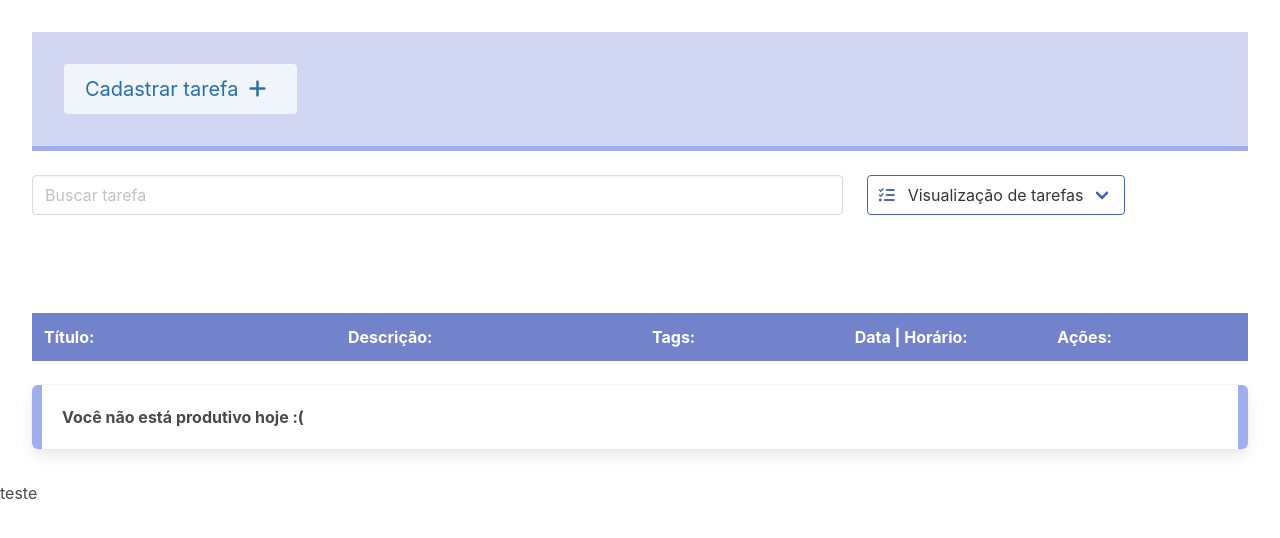
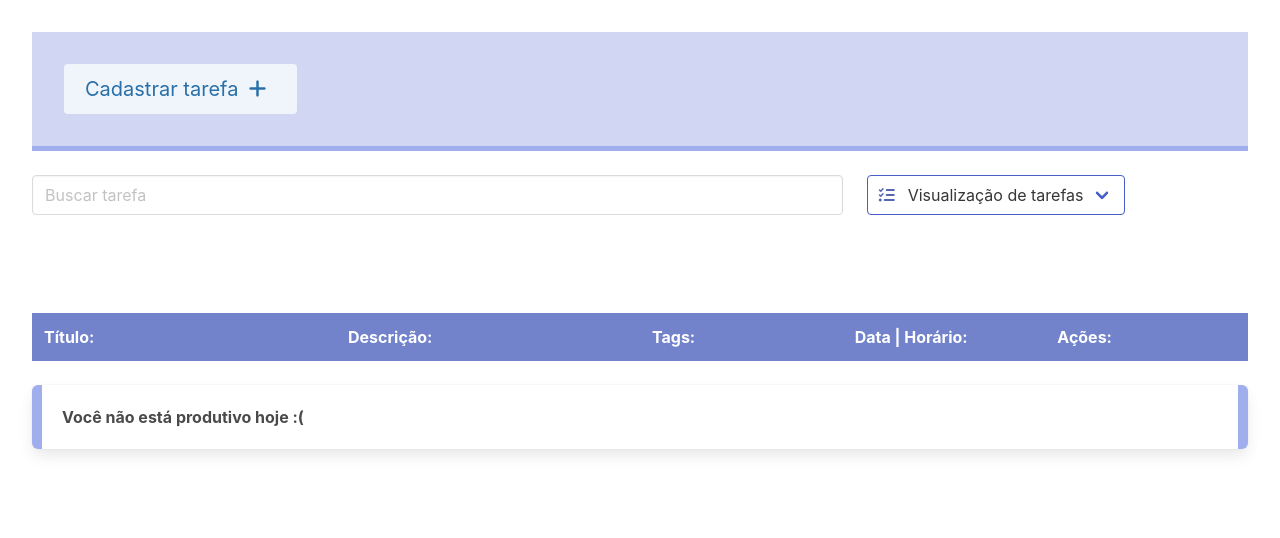
Before and after one commit to IngridCavalcantiGti/diel-project, a Vue app: page / in a window 1280 px wide. Shown: the top 538 px of the page. Built offline with nearby package versions, Linux system fonts and the light colour scheme.

Commit message:
remove test

```diff
--- a/src/App.vue
+++ b/src/App.vue
@@ -1,6 +1,5 @@
 <template>
   <div>
     <router-view></router-view>
-    teste
   </div>
 </template>
```
